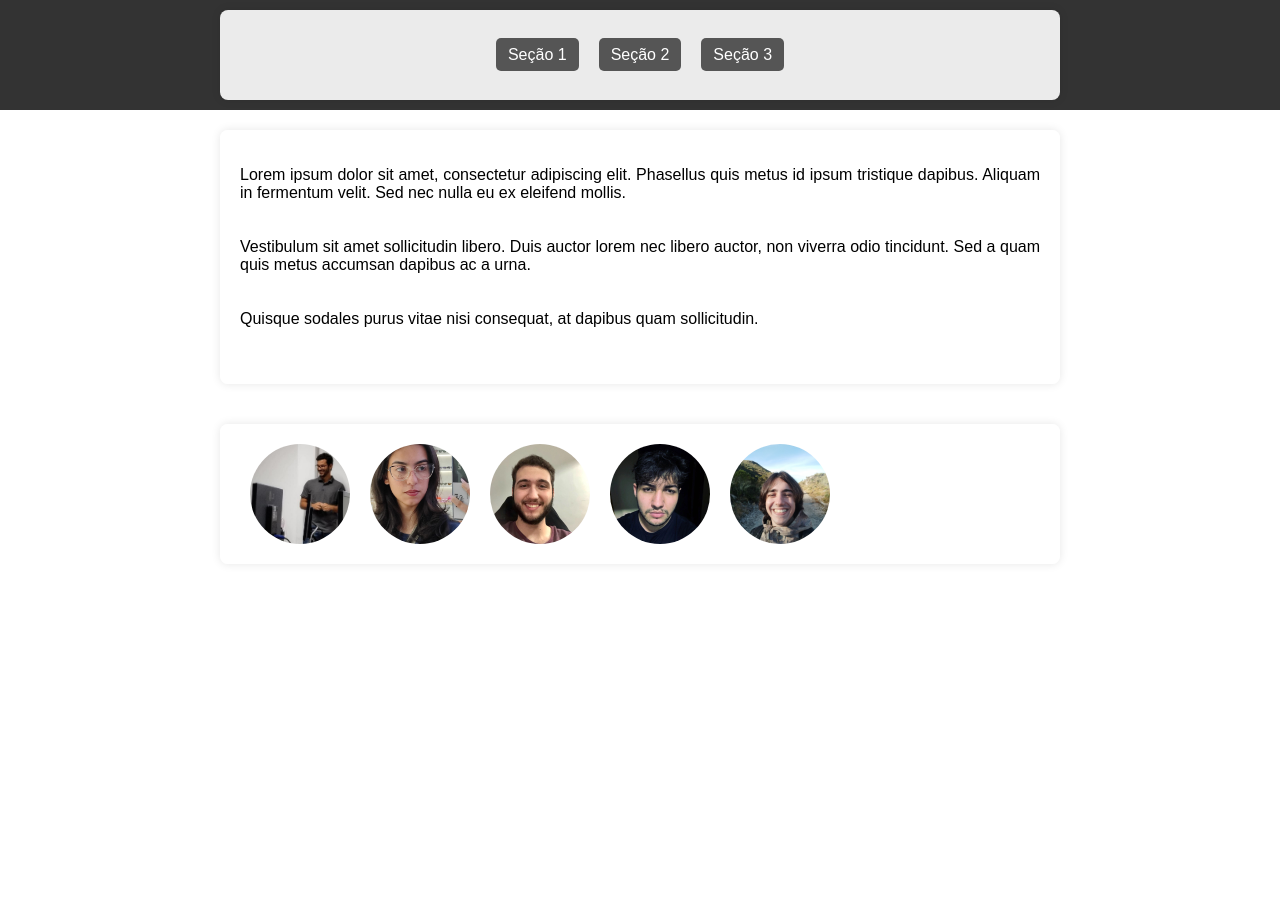
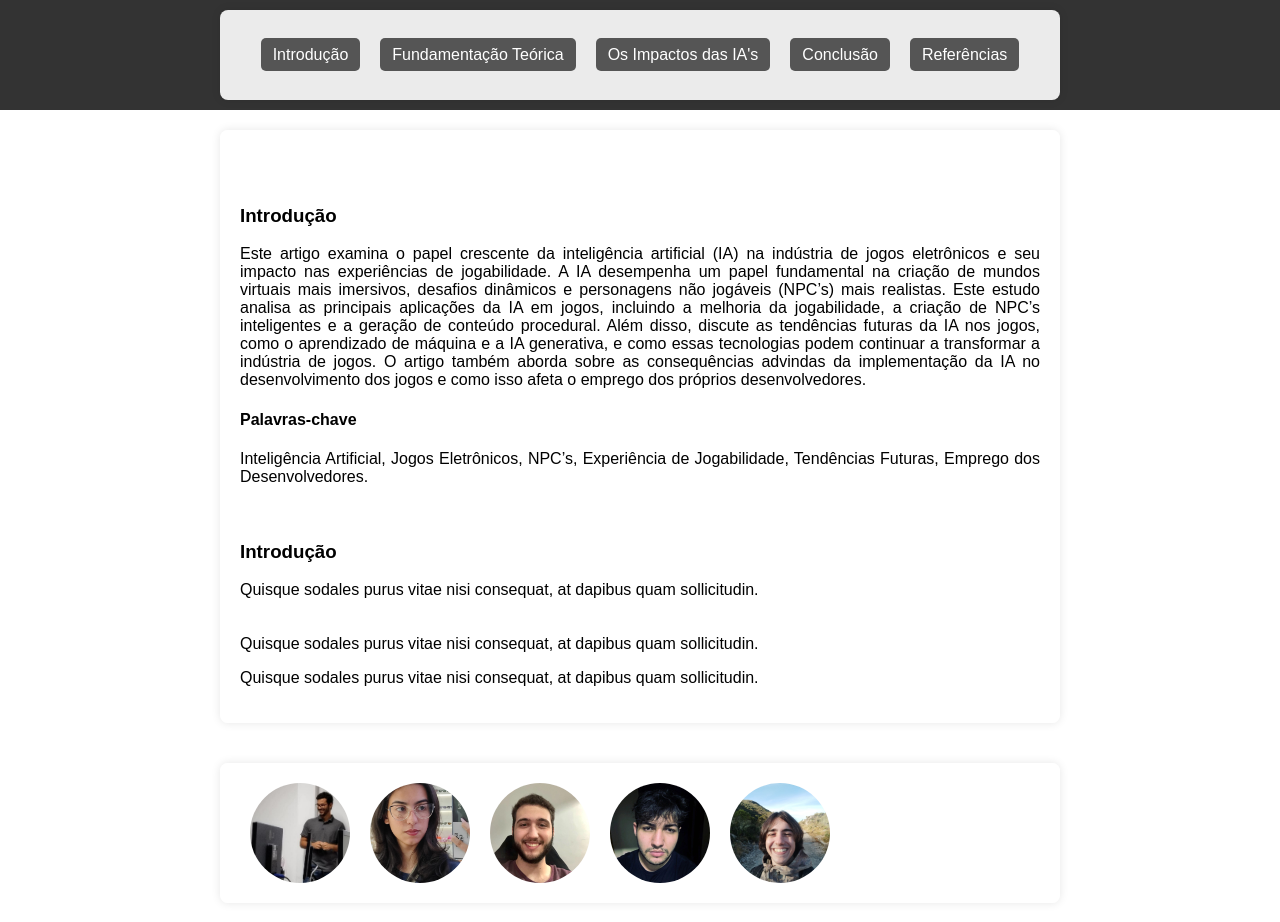
Before and after one commit to VonElfin/Artigo-site, a plain HTML site: page Index.html in a window 1280 px wide. Before the commit the page ends 800 px from the top, so only its background shows below. Drawn offline with Linux system fonts and the light colour scheme.

Commit message:
add artigo

```diff
--- a/Index.html
+++ b/Index.html
@@ -2,16 +2,18 @@
 <html lang="ptbr">
 <head>
     <meta charset="UTF-8">
-    <title>Texto Centralizado</title>
+    <title>OS IMPACTOS DA INTELIGÊNCIA ARTIFICAL NA ÁREA DE JOGOS</title>
     <link rel="stylesheet" href="styles.css">
 </head>
 <body>
     <nav>
         <div class="container">
             <ul class="menu">
-                <li><a href="#section1">Seção 1</a></li>
-                <li><a href="#section2">Seção 2</a></li>
-                <li><a href="#section3">Seção 3</a></li>
+                <li><a href="#section1">Introdução</a></li>
+                <li><a href="#section2">Fundamentação Teórica</a></li>
+                <li><a href="#section3">Os Impactos das IA's</a></li>
+                <li><a href="#section4">Conclusão</a></li>
+                <li><a href="#section5">Referências</a></li>
             </ul>
         </div>
     </nav>
@@ -19,14 +21,22 @@
     <div class="container">
         <div class="content" id="content">
             <p id="section1">
-                Lorem ipsum dolor sit amet, consectetur adipiscing elit. Phasellus quis metus id ipsum tristique dapibus.
-                Aliquam in fermentum velit. Sed nec nulla eu ex eleifend mollis.
+                <h3>Introdução</h3>
+                Este artigo examina o papel crescente da inteligência artificial (IA) na indústria de jogos eletrônicos e seu impacto nas experiências de jogabilidade. A IA desempenha um papel fundamental na criação de mundos virtuais mais imersivos, desafios dinâmicos e personagens não jogáveis (NPC’s) mais realistas. Este estudo analisa as principais aplicações da IA em jogos, incluindo a melhoria da jogabilidade, a criação de NPC’s inteligentes e a geração de conteúdo procedural. Além disso, discute as tendências futuras da IA nos jogos, como o aprendizado de máquina e a IA generativa, e como essas tecnologias podem continuar a transformar a indústria de jogos. O artigo também aborda sobre as consequências advindas da implementação da IA no desenvolvimento dos jogos e como isso afeta o emprego dos próprios desenvolvedores.
+                <p><h4>Palavras-chave</h4>Inteligência Artificial, Jogos Eletrônicos, NPC’s, Experiência de Jogabilidade, Tendências Futuras, Emprego dos Desenvolvedores.</p>
             </p>
             <p id="section2">
-                Vestibulum sit amet sollicitudin libero. Duis auctor lorem nec libero auctor, non viverra odio tincidunt.
-                Sed a quam quis metus accumsan dapibus ac a urna.
+                <h3>Introdução</h3>
             </p>
             <p id="section3">
+                Quisque sodales purus vitae nisi consequat, at dapibus quam sollicitudin.
+                <!-- (Repetindo o texto para aumentar a área rolável) -->
+            </p>
+            <p id="section4">
+                Quisque sodales purus vitae nisi consequat, at dapibus quam sollicitudin.
+                <!-- (Repetindo o texto para aumentar a área rolável) -->
+            </p>
+            <p id="section5">
                 Quisque sodales purus vitae nisi consequat, at dapibus quam sollicitudin.
                 <!-- (Repetindo o texto para aumentar a área rolável) -->
             </p>
```
